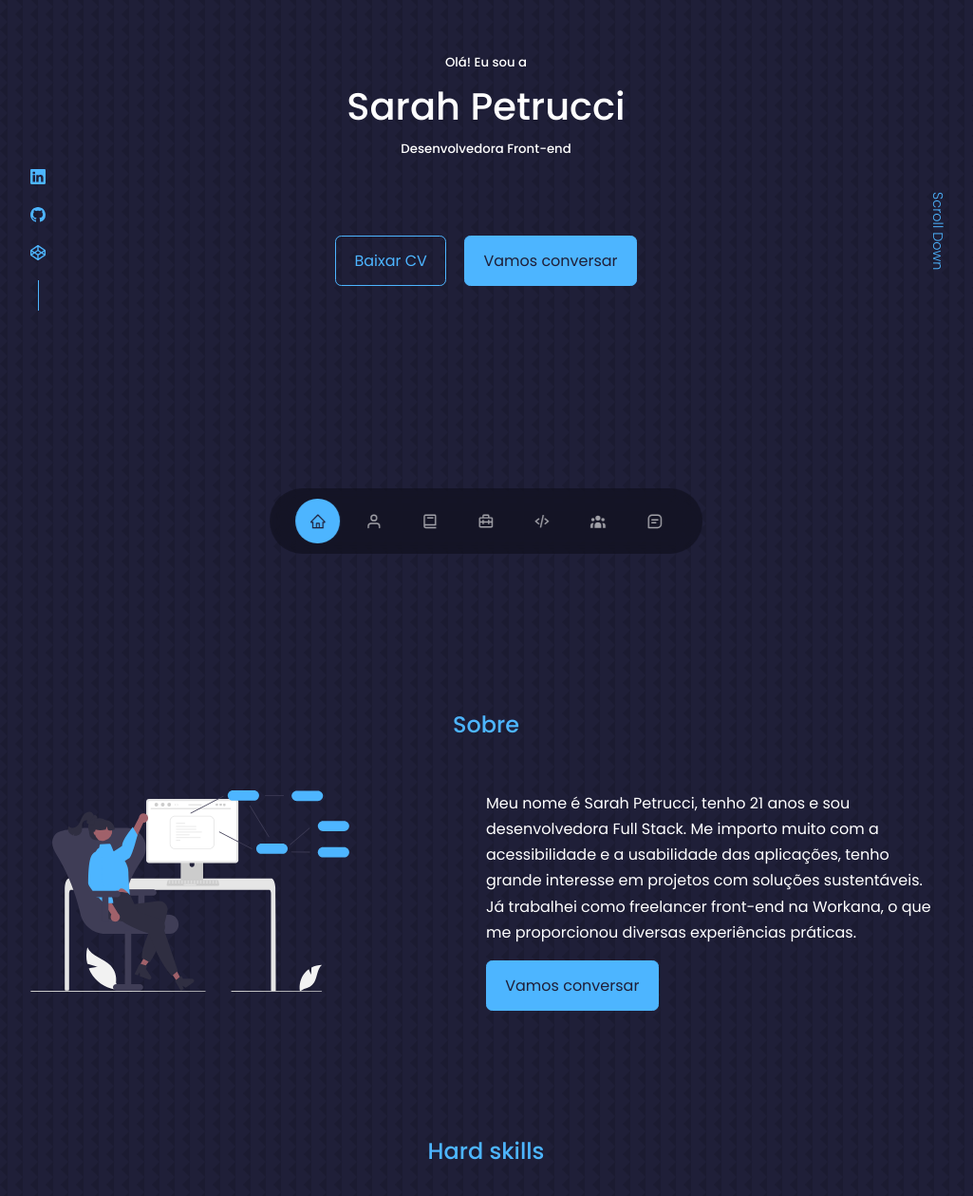
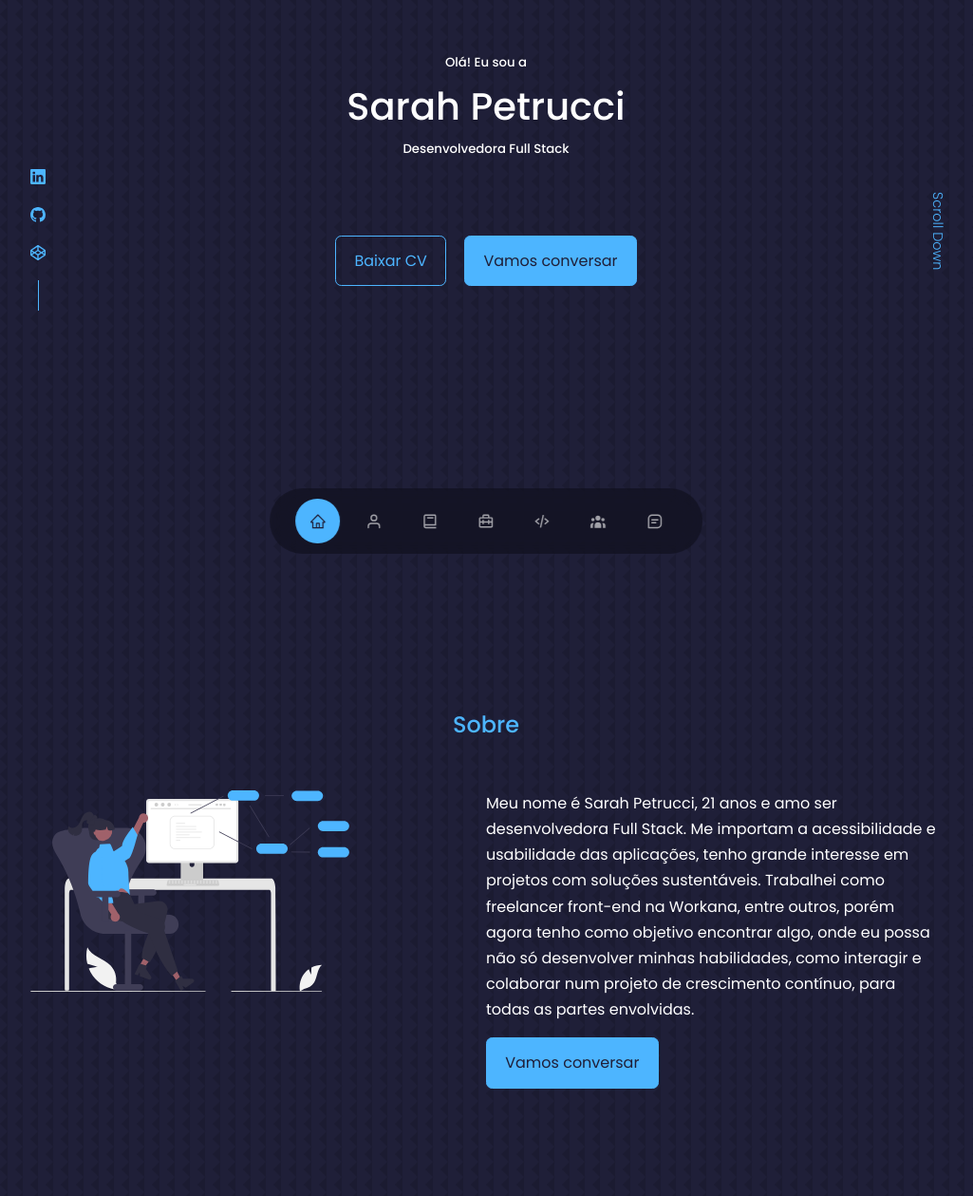
Before and after one commit to petrucc1/petrucci.github.io, a React (Create React App) app: page / in a window 1280 px wide. Shown: the part 185-1444 px from the top of the page at 95% size, without its empty margins (128-1153 px from the left). Built offline with nearby package versions, Linux system fonts and the light colour scheme.

Commit message:
Update header and about

```diff
--- a/src/components/about/About.jsx
+++ b/src/components/about/About.jsx
@@ -14,7 +14,7 @@ const About = () => {
         </div>
         <div>
           <p>
-            Meu nome é Sarah Petrucci, tenho 21 anos e sou desenvolvedora Full Stack. Me importo muito com a acessibilidade e a usabilidade das aplicações, tenho grande interesse em projetos com soluções sustentáveis. Já trabalhei como freelancer front-end na Workana, o que me proporcionou diversas experiências práticas.
+          Meu nome é Sarah Petrucci, 21 anos e amo ser desenvolvedora Full Stack. Me importam a acessibilidade e usabilidade das aplicações, tenho grande interesse em projetos com soluções sustentáveis. Trabalhei como freelancer front-end na Workana, entre outros, porém agora tenho como objetivo encontrar algo, onde eu possa não só desenvolver minhas habilidades, como interagir e colaborar num projeto de crescimento contínuo, para todas as partes envolvidas.
           </p>
           <a href="#contact" className="btn btn-primary">
             Vamos conversar
--- a/src/components/header/Header.jsx
+++ b/src/components/header/Header.jsx
@@ -9,7 +9,7 @@ const Header = () => {
       <div className="container header__container">
         <h5>Olá! Eu sou a</h5>
         <h1>Sarah Petrucci</h1>
-        <h5 className="text-llight">Desenvolvedora Front-end</h5>
+        <h5 className="text-llight">Desenvolvedora Full Stack</h5>
         <CTA />
         <HeaderSocials />
         <a href="#contact" className="scroll__down">
```
